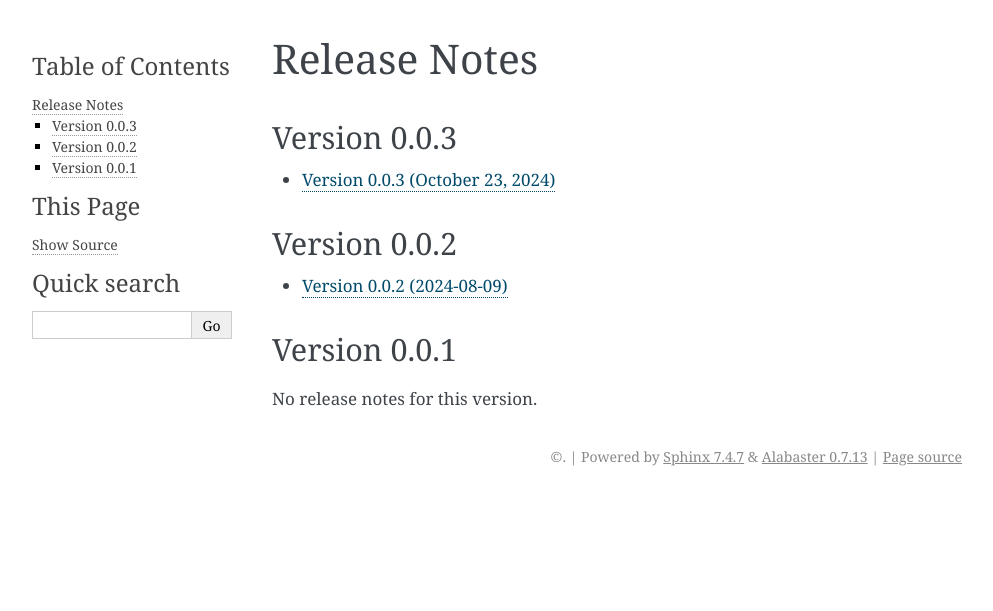
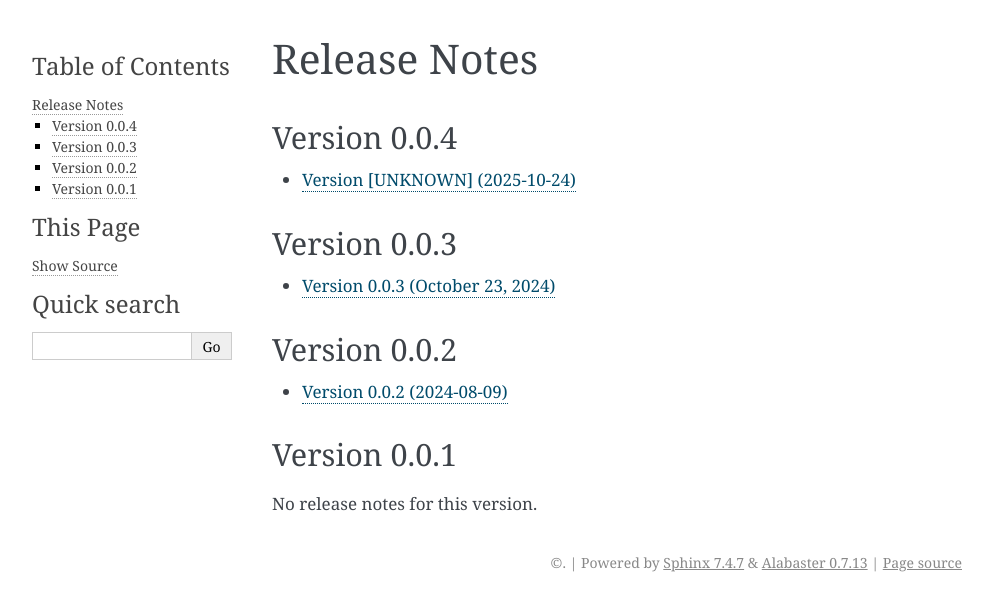
Before and after one commit to biosafetylvl5/brassy, a Sphinx documentation site: the page built from sphinx/source/releases/index.rst, in a window 1280 px wide. Shown: the top 611 px of the page, without its empty margins (148-1141 px from the left). Built offline with Sphinx 7.4.7, drawn with Linux system fonts in a browser that asks for light colours.

Commit message:
Update index

```diff
--- a/sphinx/source/releases/index.rst
+++ b/sphinx/source/releases/index.rst
@@ -1,5 +1,13 @@
 Release Notes
 *************
+
+Version 0.0.4
+-------------
+
+.. toctree::
+   :maxdepth: 1
+
+   0.0.4
 
 Version 0.0.3
 -------------
```
